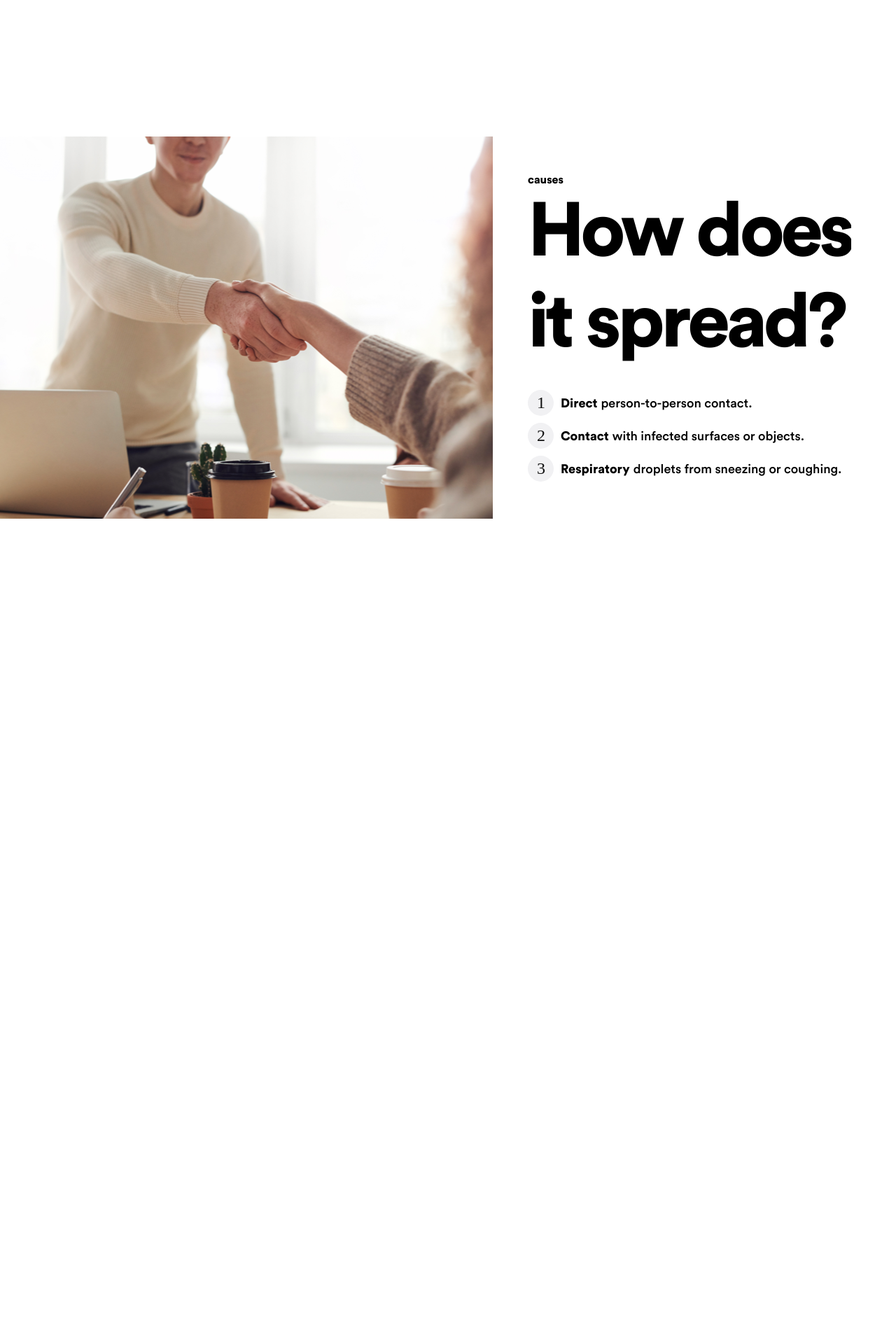
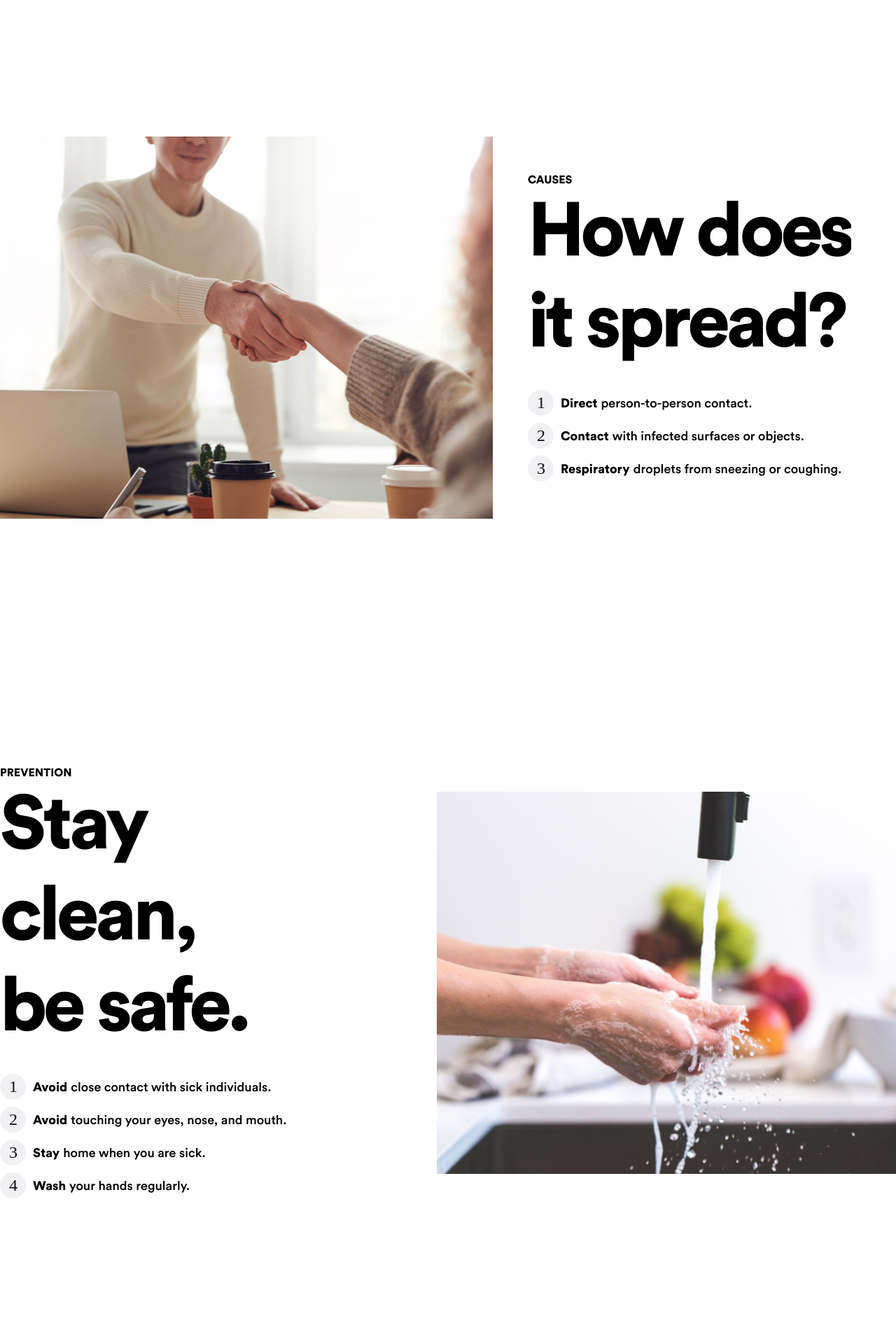
Before and after one commit to mattnazari/coronachan, a PHP site: page / in a window 1280 px wide. Shown: the part 805-2725 px from the top of the page at 70% size. Run offline with PHP 8.4, Linux system fonts and the light colour scheme.

Commit message:
sections finished

```diff
--- a/index.php
+++ b/index.php
@@ -32,10 +32,10 @@
 
         <div class='spacer'></div>
         <section class='causes sections'>
-            <div class='causesCont'>
-                <div class='causesImg'></div>
+            <div class='sectionCont'>
+                <div class='causesImg sectionImg'></div>
                 <div class='leftTxtCont'>
-                    <p class='sectionTitle'>causes</p>
+                    <p class='sectionTitle'>CAUSES</p>
                     <h2 class='sectionHeading'>How does<br/>it spread?</h2>
                     <ul class='list'>
                     <div class='listRow'>
@@ -61,12 +61,67 @@
         <!---------------------------- Prevention Section !----------------------------------->
 
         <div class='spacer'></div>
-        <section class='prevention sections'></section>
+        <section class='prevention sections'>
+        <div class='sectionCont sectionContRight'>
+                <div class='rightTxtCont'>
+                    <p class='sectionTitle'>PREVENTION</p>
+                    <h2 class='sectionHeading'>Stay clean,<br/>be safe.</h2>
+                    <ul class='list'>
+                    <div class='listRow'>
+                    <img src='./assets/graphics/num1.svg' class='nums'>
+                    <span class='bold'>Avoid</span>
+                    <li class='listTxt'>close contact with sick individuals.</li>
+                    </div>
+                    <div class='listRow'>
+                    <img src='./assets/graphics/num2.svg' class='nums'>
+                    <span class='bold'>Avoid</span>
+                    <li class='listTxt'>touching your eyes, nose, and mouth.</li>
+                    </div>
+                    <div class='listRow'>
+                    <img src='./assets/graphics/num3.svg' class='nums'>
+                    <span class='bold'>Stay </span>
+                    <li class='listTxt'>home when you are sick.</li>
+                    </div>
+                    <div class='listRow'>
+                    <img src='./assets/graphics/num4.svg' class='nums'>
+                    <span class='bold'>Wash </span>
+                    <li class='listTxt'>your hands regularly.</li>
+                    </div>
+                </ul>
+                </div>
+                <div class='preventionImg sectionImg'></div>
+            </div>
+        </section>
 
         <!---------------------------- Symptoms Section !----------------------------------->
 
         <div class='spacer'></div>
-        <section class='symptoms sections'></section>
+        <section class='symptoms sections'>
+        <div class='sectionCont'>
+                <div class='symptomsImg sectionImg'></div>
+                <div class='leftTxtCont'>
+                    <p class='sectionTitle'>SYMPTOMS</p>
+                    <h2 class='sectionHeading'>How to know<br/>if you have it.</h2>
+                    <ul class='list'>
+                    <div class='listRow'>
+                    <img src='./assets/graphics/num1.svg' class='nums'>
+                    <span class='bold'>Fever</span>
+                    <li class='listTxt'>and cold-like symptoms.</li>
+                    </div>
+                    <div class='listRow'>
+                    <img src='./assets/graphics/num2.svg' class='nums'>
+                    <span class='bold'>Cough,</span>
+                    <li class='listTxt'>typically a dry type.</li>
+                    </div>
+                    <div class='listRow'>
+                    <img src='./assets/graphics/num3.svg' class='nums'>
+                    <span class='bold'>Shortness</span>
+                    <li class='listTxt'>of breath.</li>
+                    </div>
+                </ul>
+                </div>
+            </div>
+        </section>
 
         <!---------------------------- Awareness Section !----------------------------------->
 
--- a/main.css
+++ b/main.css
@@ -116,16 +116,43 @@ a{
   margin-left: 50px;
 }
 
-/********************************************** Causes Section **********/
+.rightTxtCont{
+  margin-right: 150px;
+}
 
-.causesCont{
+.sectionCont{
   display: flex;
-  flex-flow: row wrap;
+  flex-direction: row;
   align-items: center;
 }
 
-.causesImg{
+.sectionContRight{
+  justify-content: flex-end;
+}
+
+.sectionImg{
   width: 704px;
   height: 546px;
+}
+
+/********************************************** Causes Section **********/
+
+.causesImg{
   background-image: url('./assets/graphics/causesImg.png');
 }
+
+/********************************************** Prevention Section **********/
+
+.preventionImg{
+  background-image: url('./assets/graphics/preventionImg.png');
+}
+
+/********************************************** Symptoms Section **********/
+
+.symptomsImg{
+  background-image: url('./assets/graphics/symptomsImg.png');
+}
+
+/********************************************** Awareness Section **********/
+
+/********************************************** Footer Section **********/
```
Also changed, not shown: assets/graphics/symptomsImg.png (renamed from assets/graphics/symptomImg.png).
